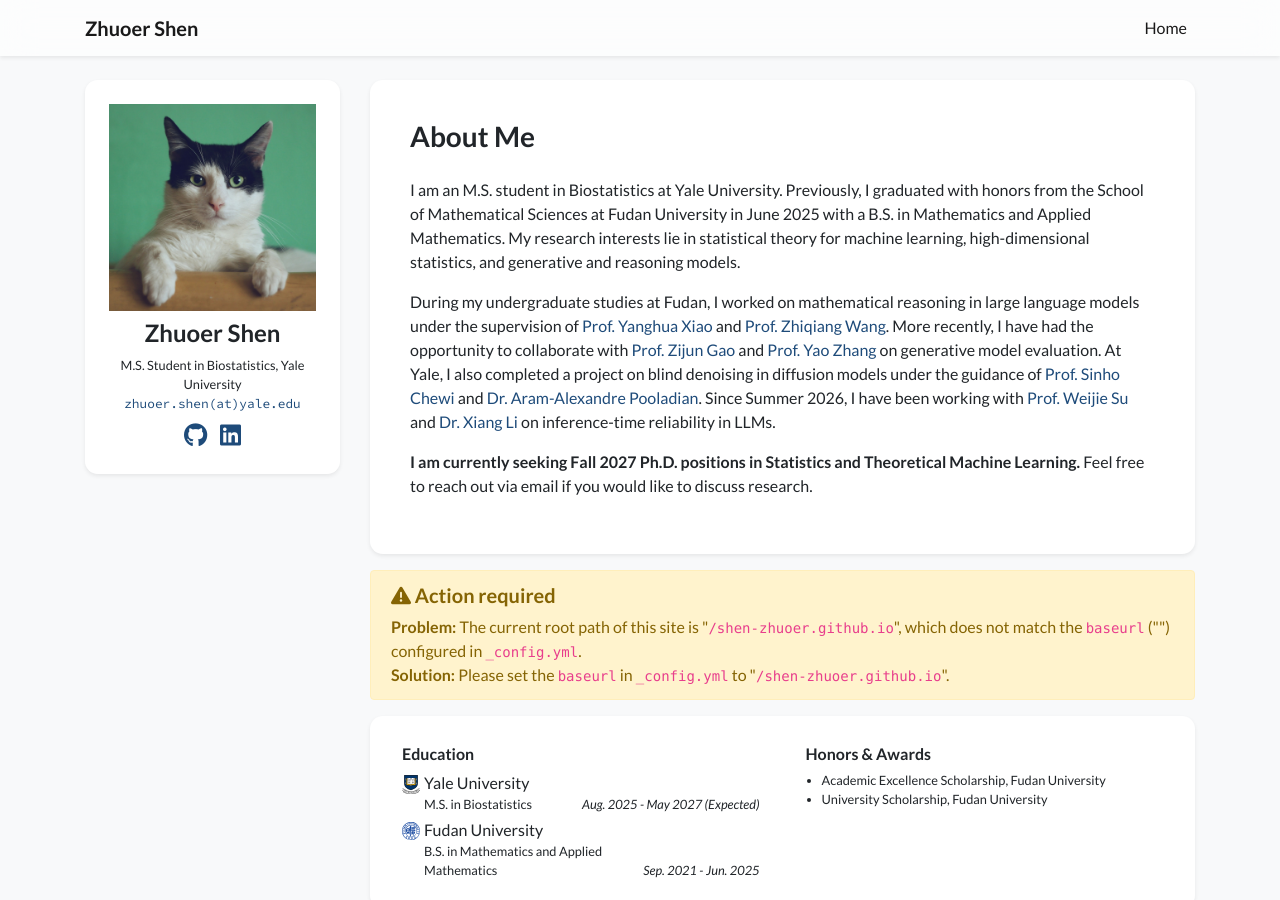
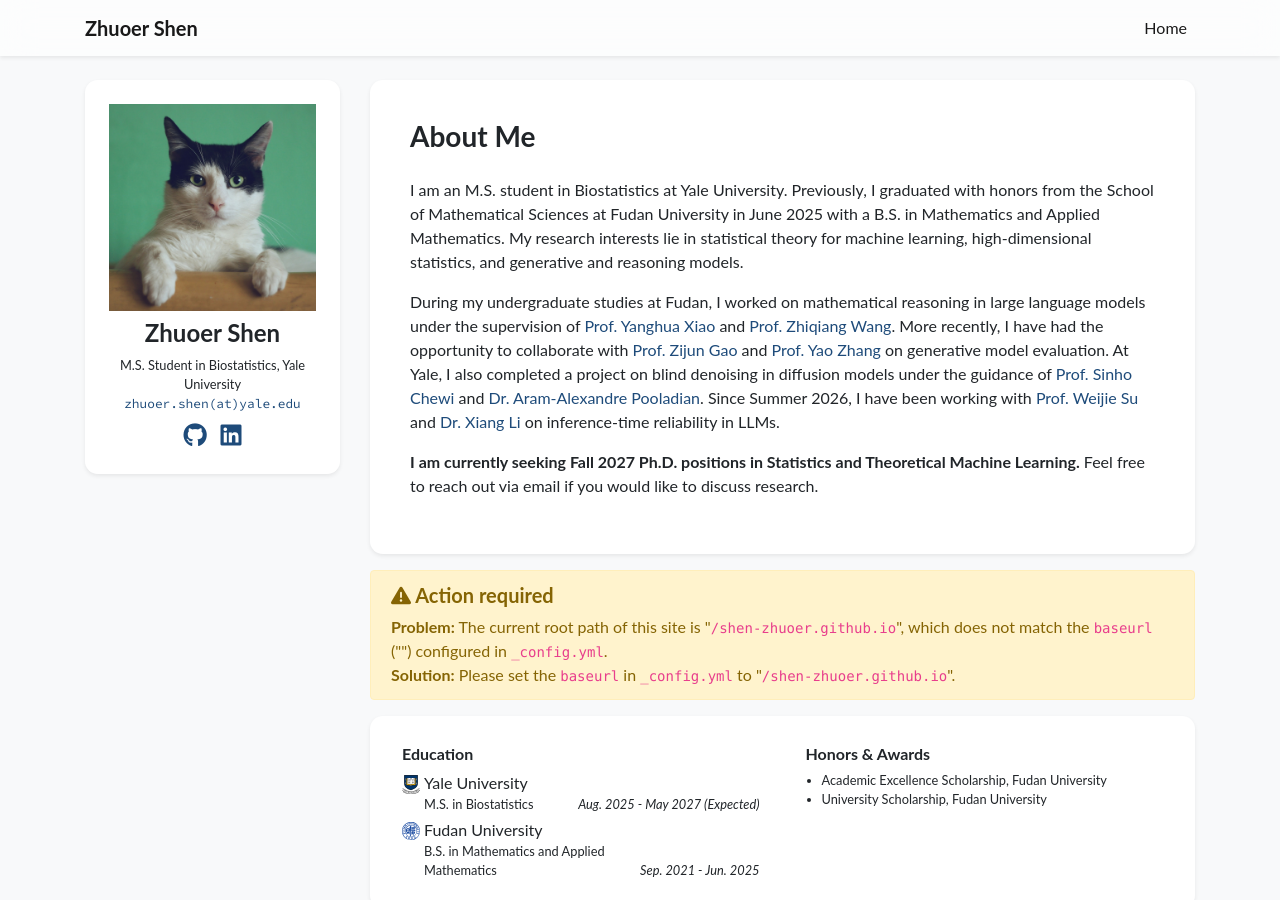
Before and after one commit to shen-zhuoer/shen-zhuoer.github.io, a Jekyll site: the page built from index.html, in a window 1280 px wide and 900 px high. Built offline with Jekyll 4.4.1, drawn with Linux system fonts in a browser that asks for light colours; nearby versions of some CDN libraries; a style sheet for code colours, icons or effects is not loaded.

Commit message:
Update font links in default layout

```diff
--- a/_layouts/default.html
+++ b/_layouts/default.html
@@ -12,7 +12,7 @@
     <link rel="stylesheet" href="https://cdnjs.cloudflare.com/ajax/libs/academicons/1.9.1/css/academicons.min.css" integrity="sha512-b1ASx0WHgVFL5ZQhTgiPWX+68KjS38Jk87jg7pe+qC7q9YkEtFq0z7xCglv7qGIs/68d3mAp+StfC8WKC5SSAg==" crossorigin="anonymous" />
     <link rel="preconnect" href="https://fonts.googleapis.com">
     <link rel="preconnect" href="https://fonts.gstatic.com" crossorigin>
-    <link href="https://fonts.googleapis.com/css2?family=Lato:ital,wght@0,300;0,400;0,700;0,900;1,300;1,400;1,700;1,900&family=Fira+Sans:ital,wght@0,100;0,200;0,300;0,400;0,500;0,600;0,700;0,800;0,900;1,100;1,200;1,300;1,400;1,500;1,600;1,700;1,800;1,900&family=Source+Code+Pro:ital,wght@0,200..900;1,200..900&display=swap" rel="stylesheet">
+    <link href="https://fonts.googleapis.com/css2?family=Inter:ital,wght@0,400;0,500;0,600;0,700;1,400&family=Source+Serif+4:ital,wght@0,400;0,600;0,700;1,400&family=Source+Code+Pro:ital,wght@0,400;0,600;1,400&display=swap" rel="stylesheet">
     <link rel="stylesheet" href="https://cdn.jsdelivr.net/npm/katex@0.16.11/dist/katex.min.css" integrity="sha384-nB0miv6/jRmo5UMMR1wu3Gz6NLsoTkbqJghGIsx//Rlm+ZU03BU6SQNC66uf4l5+" crossorigin="anonymous">
     <link rel="stylesheet" href="{{ '/assets/css/global.css' | relative_url }}">
 </head>
```
